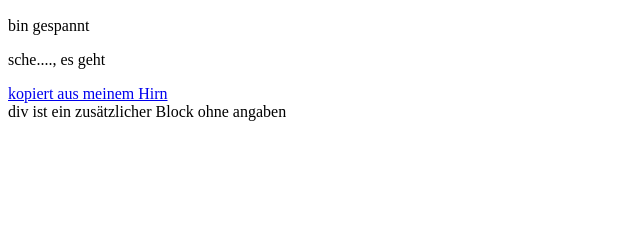
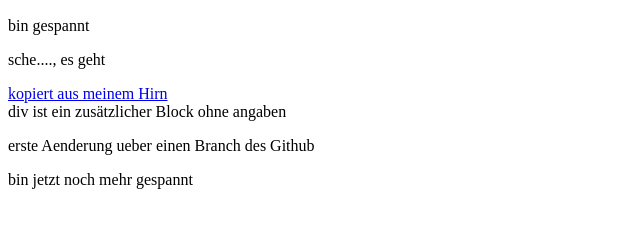
Before and after one commit to holgi66/holgis_homepage, a plain HTML site: page index.html in a window 1280 px wide. Shown: the part 110-338 px from the top of the page, without its empty margins (0-640 px from the left). Drawn offline with Linux system fonts and the light colour scheme.

Commit message:
erste Aenderung der Datei

```diff
--- a/index.html
+++ b/index.html
@@ -19,4 +19,8 @@
 
 <div> div ist ein zusätzlicher Block ohne angaben </div>
 
+<p> erste Aenderung ueber einen Branch des Github </p>
+
+<p> bin jetzt noch mehr gespannt </p>
+
 </body>
```
